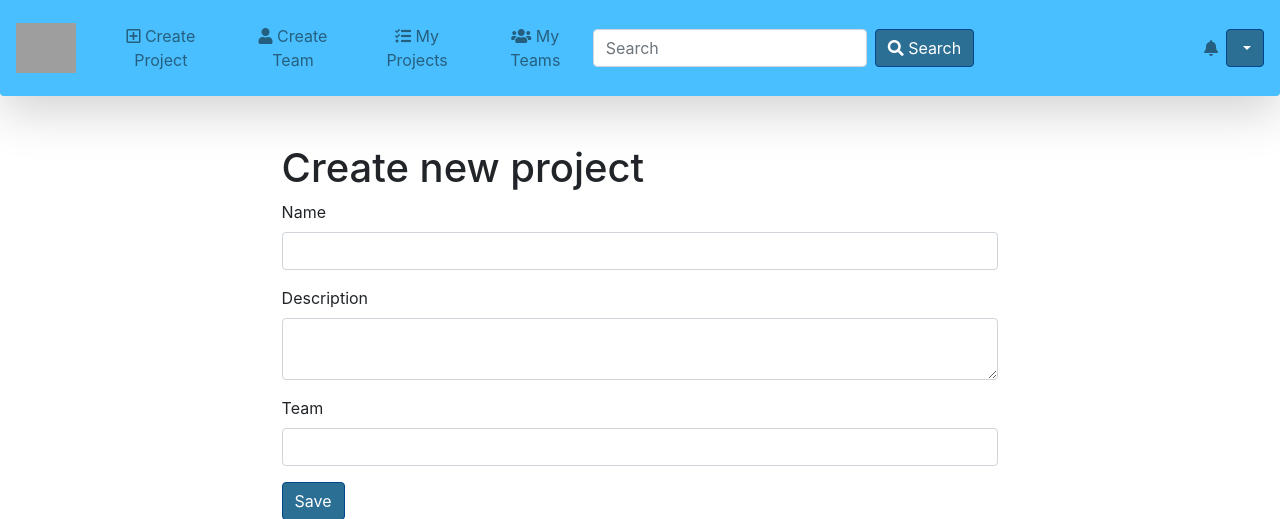
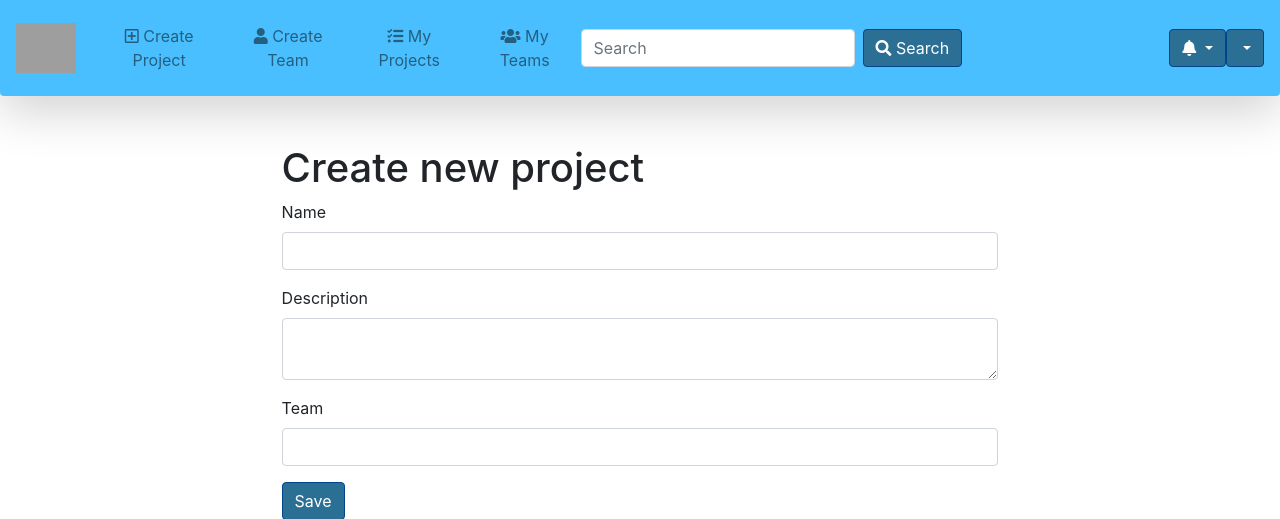
Before and after one commit to CoToDo/CoToDo, a Symfony app: template templates/project/new.html.twig in a window 1280 px wide. Shown: the top 519 px of the page. Run offline with Twig, Linux system fonts and the light colour scheme; the template is opened without the code that fills it, so the values that code supplies are empty; form fields are guessed from the names that the template uses; some libraries are stand-ins or nearby versions; grey boxes are pictures that could not be loaded.

Commit message:
Notification show button

```diff
--- a/templates/base.html.twig
+++ b/templates/base.html.twig
@@ -40,11 +40,21 @@
                 </form>
             </div>
 
-            <div class="collapse navbar-collapse" id="navbarNavAltMarkup">
-                <div class="navbar-nav">
-                    <a class="nav-item nav-link button-navbar" href="#"><i class="fas fa-bell"></i></a>
+            {#<div class="collapse navbar-collapse" id="navbarNavAltMarkup">#}
+                {#<div class="navbar-nav">#}
+                    {#<a class="nav-item nav-link button-navbar" href="#"><i class="fas fa-bell"></i></a>#}
                     {#{{ render(controller('App\\Controller\\NotificationController::index')) }}#}
+                {#</div>#}
+            {#</div>#}
+
+            <div class="btn-group">
+                <button class="btn dropdown-toggle btn-dark" type="button" id="dropdownNotification" data-toggle="dropdown" aria-haspopup="true" aria-expanded="false">
+                    <i class="fas fa-bell"></i>
+                </button>
+                <div class="dropdown-menu dropdown-menu-right" aria-labelledby="navbarDropdown">
+                    {{ render(controller('App\\Controller\\NotificationController::index')) }}
                 </div>
+            </div>
             </div>
 
             <div class="btn-group">
```
